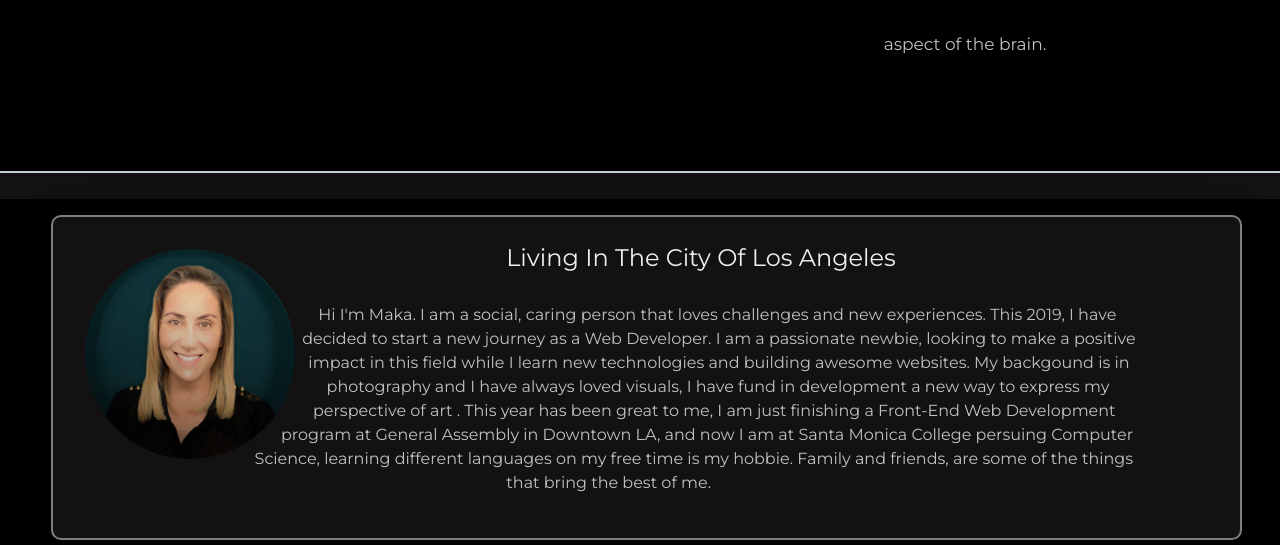
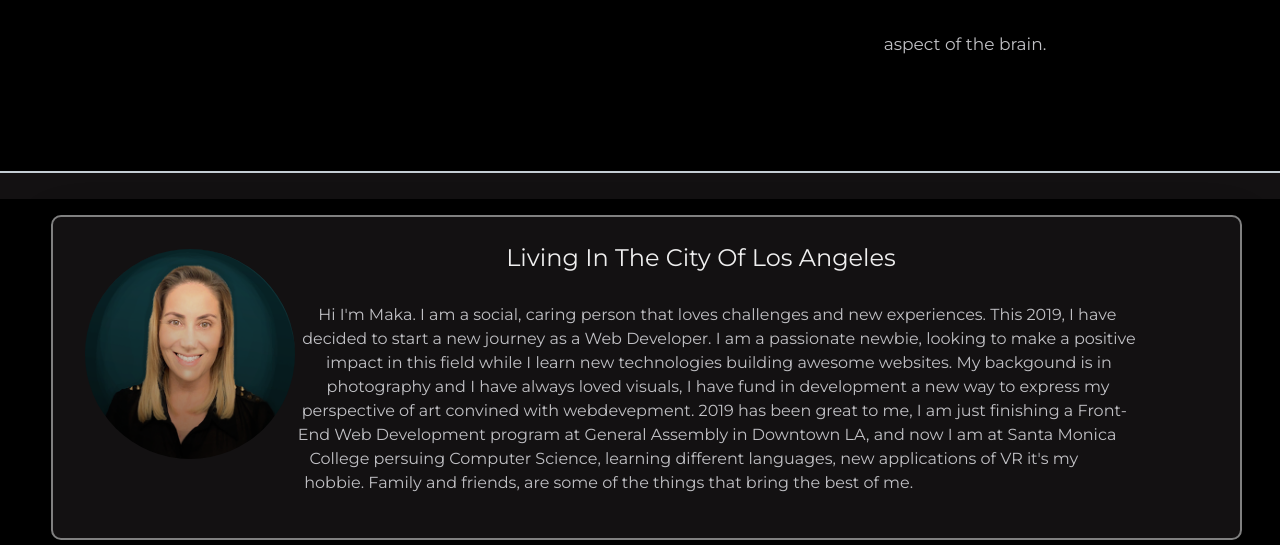
Before and after one commit to makarousse/finalPro, a plain HTML site: page index.html in a window 1280 px wide. Shown: the part 1287-1832 px from the top of the page. Drawn offline with nearby package versions, Linux system fonts and the light colour scheme; a web font is replaced by a local one.

Commit message:
Update index.html

```diff
--- a/index.html
+++ b/index.html
@@ -159,8 +159,8 @@
 
 
       <p>Hi I'm Maka. I am  a social, caring person that loves challenges and new experiences. This 2019, I have decided to start a new journey as a Web Developer. I am a passionate newbie, looking to make a positive impact in this field while I learn
-        new technologies and building awesome websites. My backgound is in photography and I have always loved visuals, I have fund in development a new way to express my perspective of art . This year has been great to me, I am just finishing a
-        Front-End Web Development program at General Assembly in Downtown LA, and now I am at Santa Monica College persuing Computer Science, learning different languages on my free time is my hobbie. Family and friends, are some of the things that bring the best of me.</p>
+        new technologies building awesome websites. My backgound is in photography and I have always loved visuals, I have fund in development a new way to express my perspective of art convined with webdevepment. 2019 has been great to me, I am just finishing a
+        Front-End Web Development program at General Assembly in Downtown LA, and now I am at Santa Monica College persuing Computer Science, learning different languages, new applications of VR it's my hobbie. Family and friends, are some of the things that bring the best of me.</p>
     </div>
 
     <!--Lifestyle... Of Constant Learning And Improvement...
```
